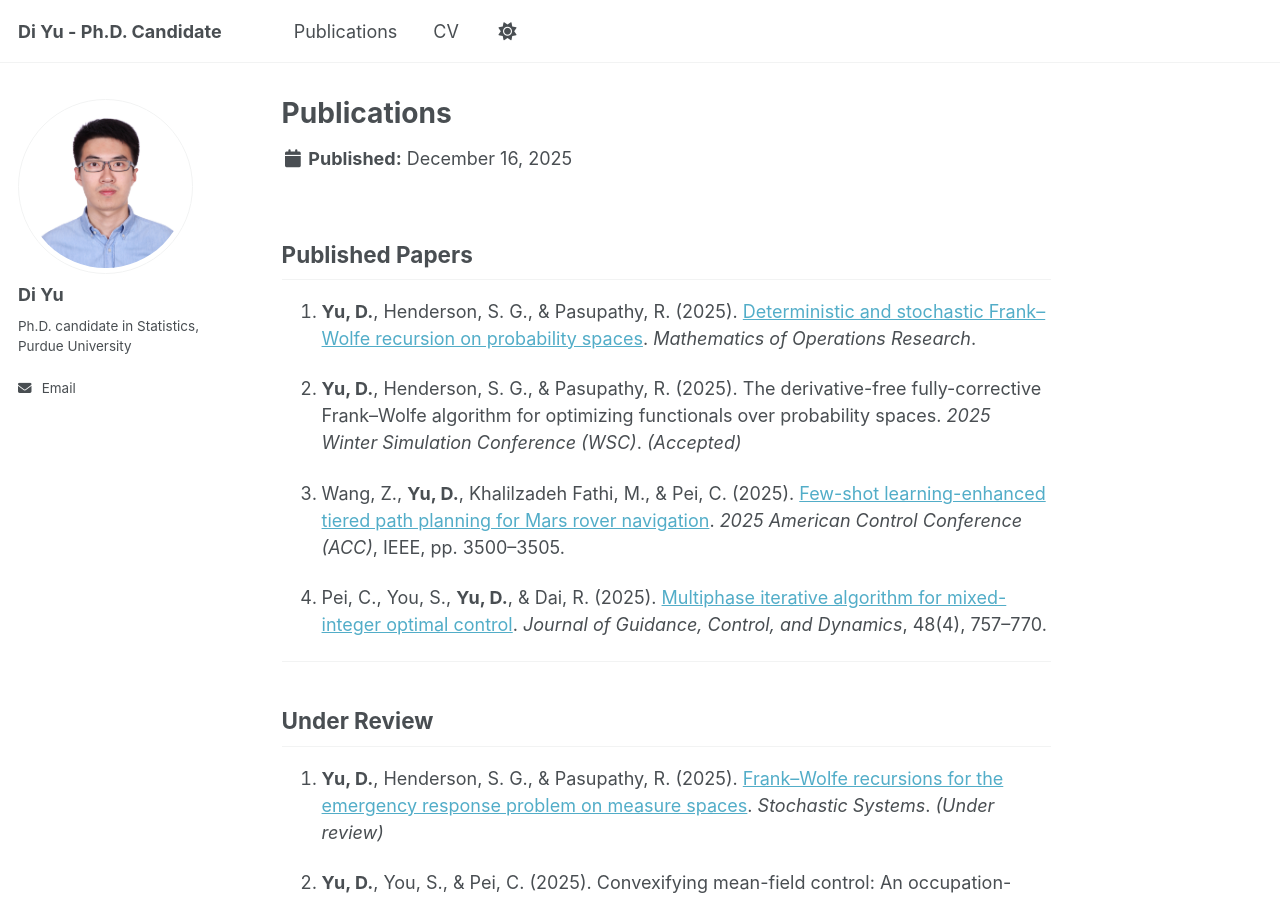
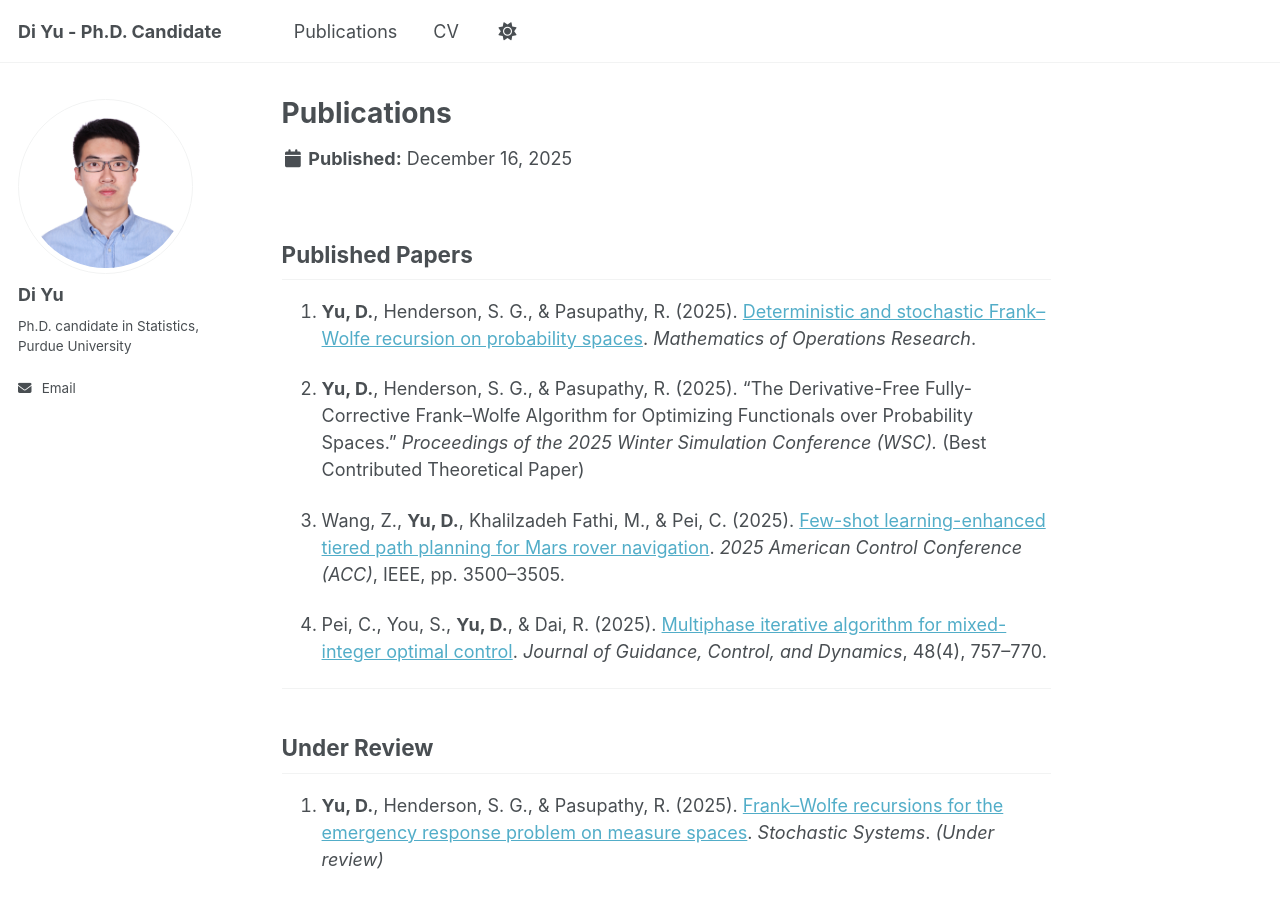
Before and after one commit to yudi12358/yudi12358.github.io, a Jekyll site: the page built from _publications/publications.md, in a window 1280 px wide and 900 px high. Built offline with Jekyll 4.4.1, drawn with Linux system fonts in a browser that asks for light colours; a script that is not in the unit is left out.

Commit message:
Update publications.md

```diff
--- a/_publications/publications.md
+++ b/_publications/publications.md
@@ -9,7 +9,7 @@ author_profile: true
 
 1. **Yu, D.**, Henderson, S. G., & Pasupathy, R. (2025). [Deterministic and stochastic Frank–Wolfe recursion on probability spaces](https://doi.org/10.1287/moor.2024.0584). *Mathematics of Operations Research*.
 
-2. **Yu, D.**, Henderson, S. G., & Pasupathy, R. (2025). The derivative-free fully-corrective Frank–Wolfe algorithm for optimizing functionals over probability spaces. *2025 Winter Simulation Conference (WSC)*. *(Accepted)*
+2. **Yu, D.**, Henderson, S. G., & Pasupathy, R. (2025). “The Derivative-Free Fully-Corrective Frank–Wolfe Algorithm for Optimizing Functionals over Probability Spaces.” *Proceedings of the 2025 Winter Simulation Conference (WSC).* (Best Contributed Theoretical Paper)
 
 3. Wang, Z., **Yu, D.**, Khalilzadeh Fathi, M., & Pei, C. (2025). [Few-shot learning-enhanced tiered path planning for Mars rover navigation](https://doi.org/10.23919/ACC63710.2025.11107497). *2025 American Control Conference (ACC)*, IEEE, pp. 3500–3505.
 
```
